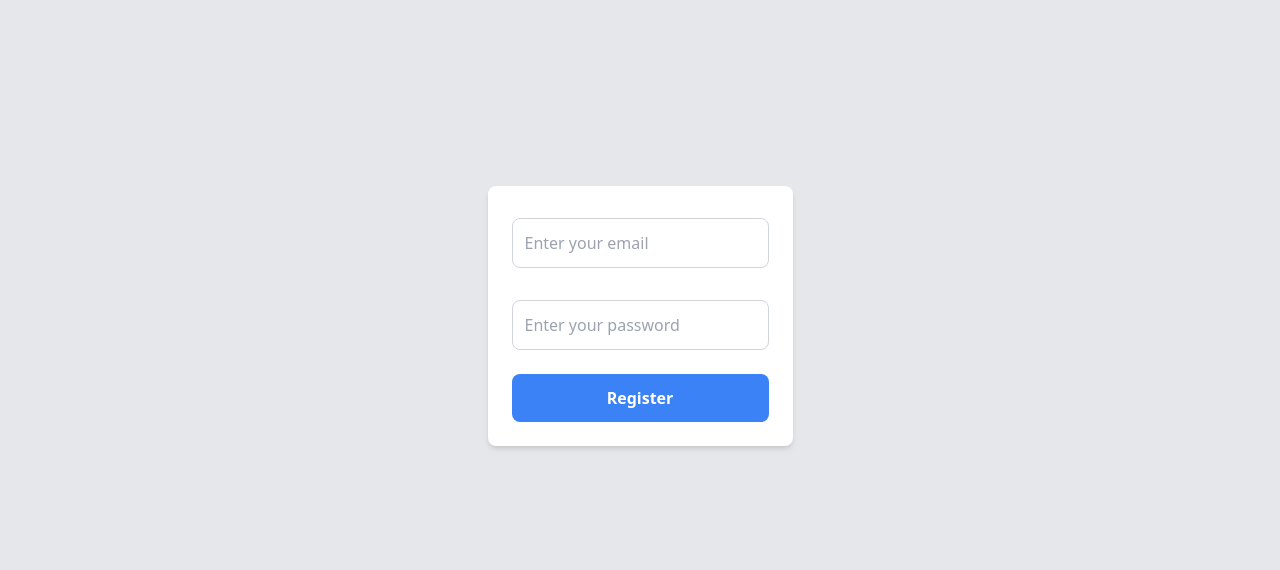
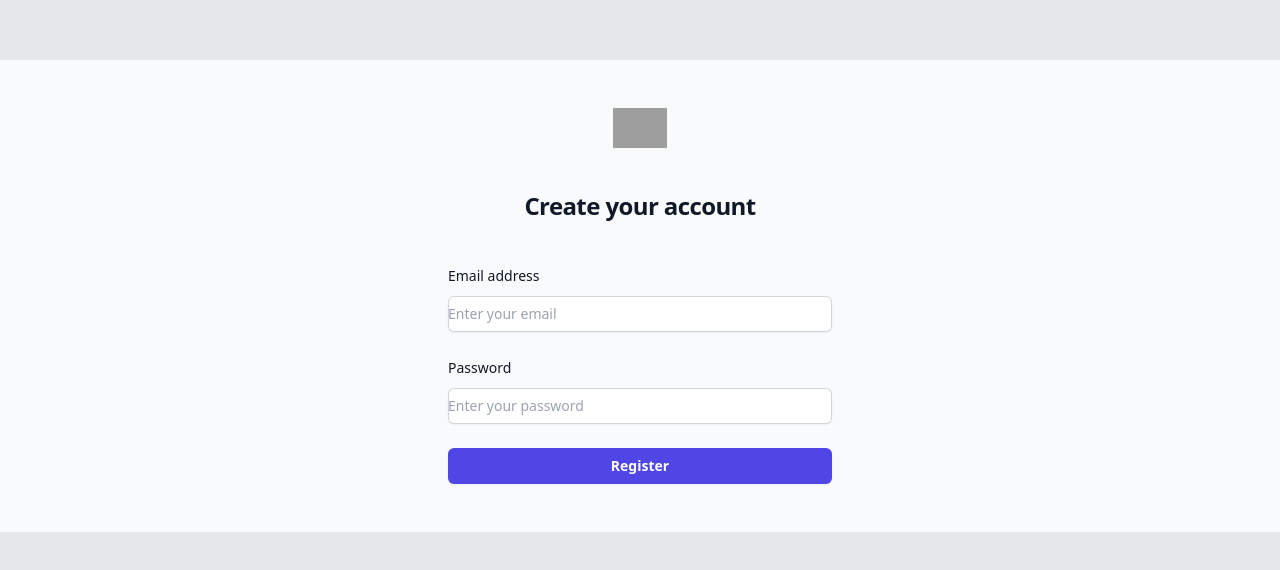
Before and after one commit to IrorI-166/Imaginary-Space-Station-E, a Next.js app: page /register in a window 1280 px wide. Shown: the part 104-674 px from the top of the page. Built offline with nearby package versions, Linux system fonts and the light colour scheme; grey boxes are pictures that could not be loaded.

Commit message:
src/components/AccountAuthForm.tsx Modified

```diff
--- a/src/components/AccountAuthForm.tsx
+++ b/src/components/AccountAuthForm.tsx
@@ -89,54 +89,69 @@
 
     // レンダリング
     return (
-        <form
-            onSubmit={handleSubmit}
-            className="max-w-md mx-auto mt-10 p-6 bg-white shadow-md rounded-lg space-y-6"
-        >
-            {/* エラーメッセージ */}
-            {errorMessage && (
-                <p className="text-red-500 text-sm font-medium">
-                    {errorMessage}
-                </p>
-            )}
+        <div className="flex min-h-full flex-1 flex-col justify-center px-6 py-12 lg:px-8 bg-gray-50">
+            <div className="sm:mx-auto sm:w-full sm:max-w-sm">
+                <img
+                    alt="Your Company"
+                    src="https://tailwindui.com/plus/img/logos/mark.svg?color=indigo&shade=600"
+                    className="mx-auto h-10 w-auto"
+                />
+                <h2 className="mt-10 text-center text-2xl/9 font-bold tracking-tight text-gray-900">
+                    {buttonLabel === "Register" ? "Create your account" : "Sign in to your account"}
+                </h2>
+            </div>
 
-            {/* メールアドレス入力 */}
-            <div className="flex flex-col">
-                <label htmlFor="email" className="mb-2 text-gray-700 font-medium"></label>
+            <div className="mt-10 sm:mx-auto sm:w-full sm:max-w-sm">
+                <form onSubmit={handleSubmit} className="space-y-6">
+                    <div>
+                        <label htmlFor="email" className="block text-sm/6 font-medium text-gray-900">
+                            Email address
+                        </label>
+                        <div className="mt-2">
                             <input
+                                id="email"
+                                name="email"
                                 type="email"
-                    id="email"
                                 value={email}
                                 onChange={(e) => setEmail(e.target.value)}
+                                required
+                                autoComplete="email"
                                 placeholder="Enter your email"
-                    required
-                    className="p-3 border border-gray-300 rounded-lg focus:ring-2 focus:ring-blue-500 focus:outline-none"
+                                className="block w-full rounded-md border-0 py-1.5 text-gray-900 shadow-sm ring-1 ring-inset ring-gray-300 placeholder:text-gray-400 focus:ring-2 focus:ring-inset focus:ring-indigo-600 sm:text-sm/6"
                             />
                         </div>
+                    </div>
 
-            {/* パスワード入力 */}
-            <div className="flex flex-col">
-                <label htmlFor="password" className="mb-2 text-gray-700 font-medium"></label>
+                    <div>
+                        <label htmlFor="password" className="block text-sm/6 font-medium text-gray-900">
+                            Password
+                        </label>
+                        <div className="mt-2">
                             <input
+                                id="password"
+                                name="password"
                                 type="password"
-                    id="password"
                                 value={password}
                                 onChange={(e) => setPassword(e.target.value)}
+                                required
+                                autoComplete="current-password"
                                 placeholder="Enter your password"
-                    required
-                    className="p-3 border border-gray-300 rounded-lg focus:ring-2 focus:ring-blue-500 focus:outline-none"
+                                className="block w-full rounded-md border-0 py-1.5 text-gray-900 shadow-sm ring-1 ring-inset ring-gray-300 placeholder:text-gray-400 focus:ring-2 focus:ring-inset focus:ring-indigo-600 sm:text-sm/6"
                             />
                         </div>
+                    </div>
 
-            {/* サブミットボタン */}
+                    <div>
                         <button
                             type="submit"
-                disabled={loading}
-                className="w-full p-3 bg-blue-500 text-white font-semibold rounded-lg hover:bg-blue-600 transition disabled:opacity-50"
+                            className="flex w-full justify-center rounded-md bg-indigo-600 px-3 py-1.5 text-sm/6 font-semibold text-white shadow-sm hover:bg-indigo-500 focus-visible:outline focus-visible:outline-2 focus-visible:outline-offset-2 focus-visible:outline-indigo-600"
                         >
-                {loading ? "Loading..." : buttonLabel}
+                            {buttonLabel}
                         </button>
+                    </div>
                 </form>
+            </div>
+        </div>
     );
 };
 
```
Lines whose indentation alone changed are shown as unchanged.
